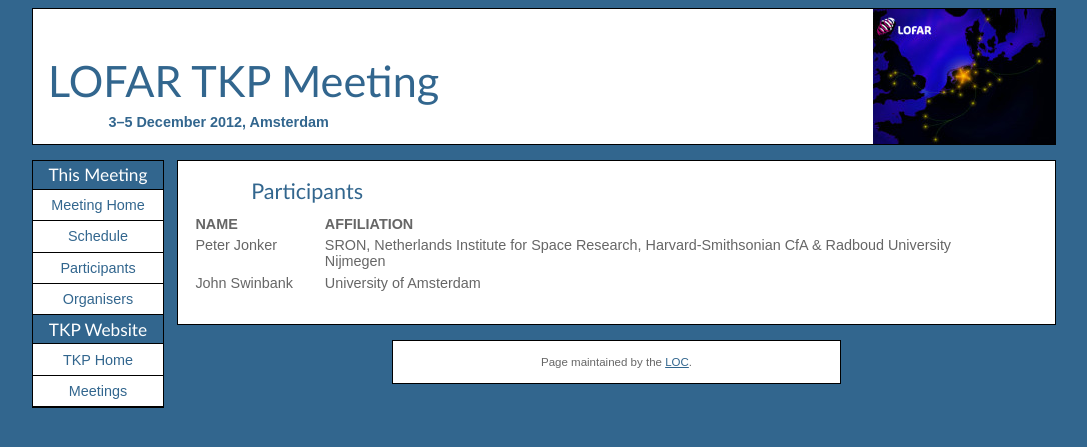
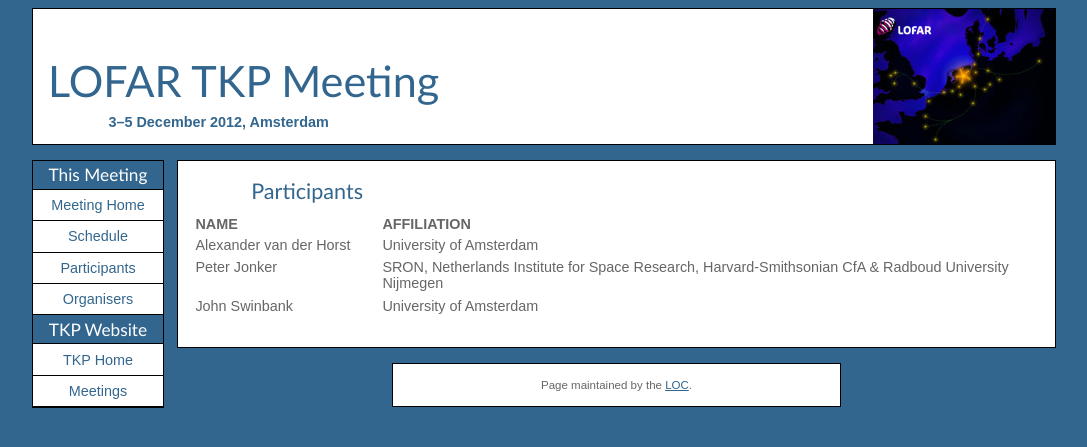
Before and after one commit to transientskp/transientskp.github.com, a Jekyll site: the page built from meetings/2012-12/participants.html, in a window 1280 px wide. Shown: the top 447 px of the page, without its empty margins (96-1183 px from the left). Built offline with Jekyll 4.4.1, drawn with Linux system fonts in a browser that asks for light colours.

Commit message:
Participant AvdH

```diff
--- a/meetings/2012-12/participants.html
+++ b/meetings/2012-12/participants.html
@@ -15,6 +15,10 @@
     </tr>
   </th>
   <tr>
+    <td>Alexander&nbsp;van&nbsp;der&nbsp;Horst</td>
+    <td>University of Amsterdam</td>
+  </tr>
+  <tr>
     <td>Peter&nbsp;Jonker</td>
     <td>SRON, Netherlands Institute for Space Research, Harvard-Smithsonian CfA &amp; Radboud University Nijmegen</td>
   </tr>
```
